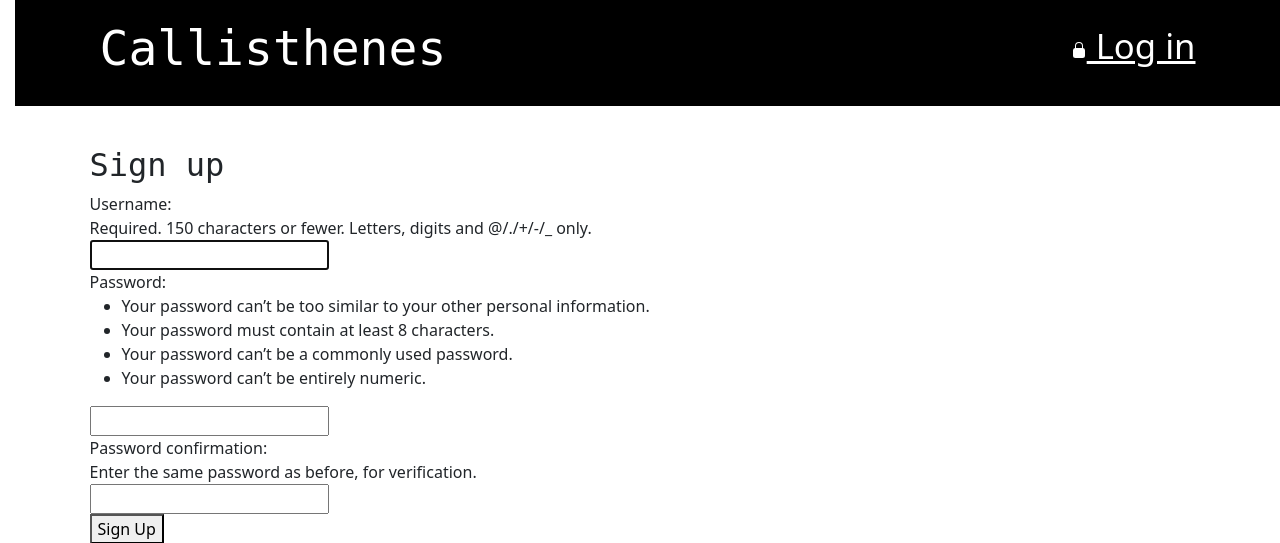
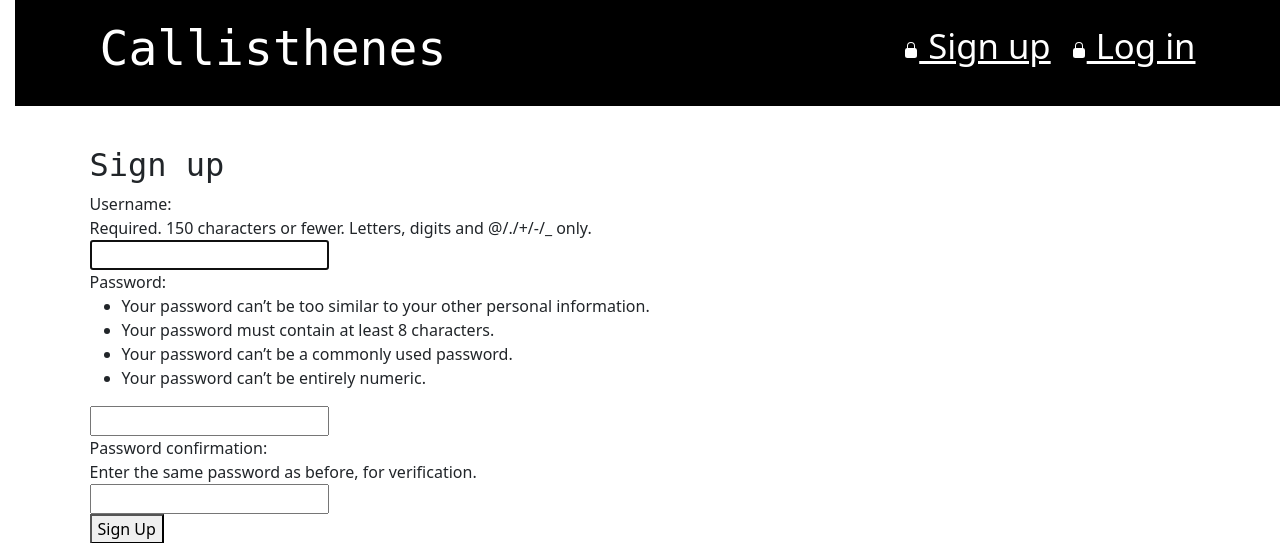
Before and after one commit to konstantinosalatzas/callisthenes, a Django app: page /accounts/signup/ in a window 1280 px wide. Shown: the top 543 px of the page. Run offline with Django 5.2, Linux system fonts and the light colour scheme.

Commit message:
Add sign up in base template

```diff
--- a/tracker/templates/tracker/base.html
+++ b/tracker/templates/tracker/base.html
@@ -23,6 +23,7 @@
                     <p id="logout" class="top-menu"> <i>{{ user.username }}</i> <small><form method="post" action="{% url 'logout' %}">{% csrf_token %}<button type="submit">Log out</button></form></small></p>
                     {% else %}
                     <a href="{% url 'login' %}" class="top-menu">{% include './icons/lock-fill.svg' %} Log in</a>
+                    <a href="{% url 'signup' %}" class="top-menu">{% include './icons/lock-fill.svg' %} Sign up</a>
                     {% endif %}
                     <h1><a href="/">Callisthenes</a></h1>
                 </div>
```
